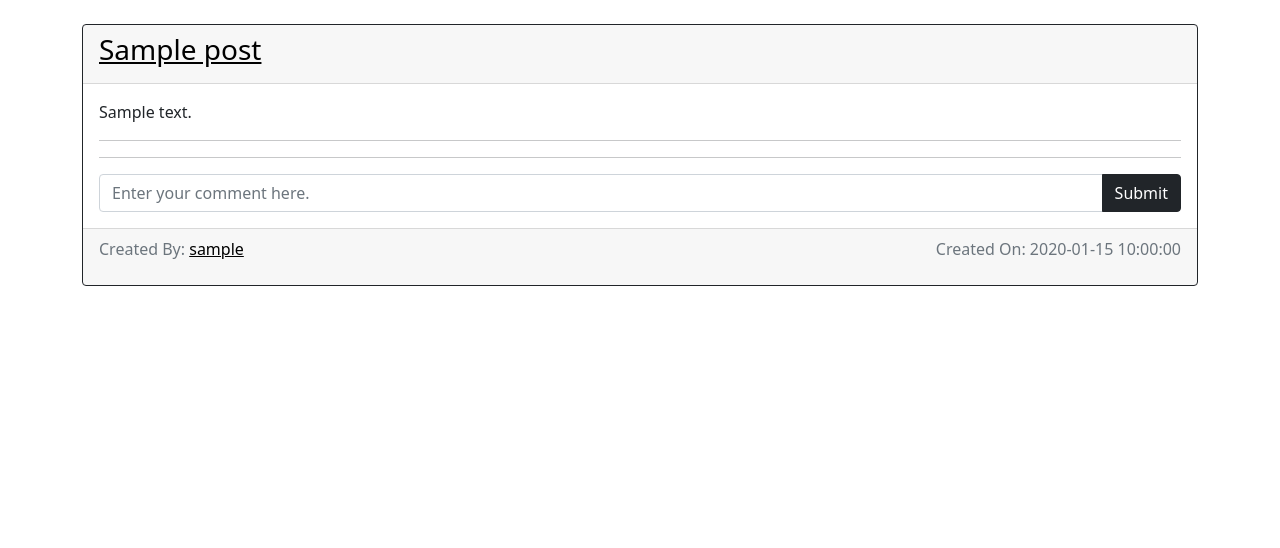
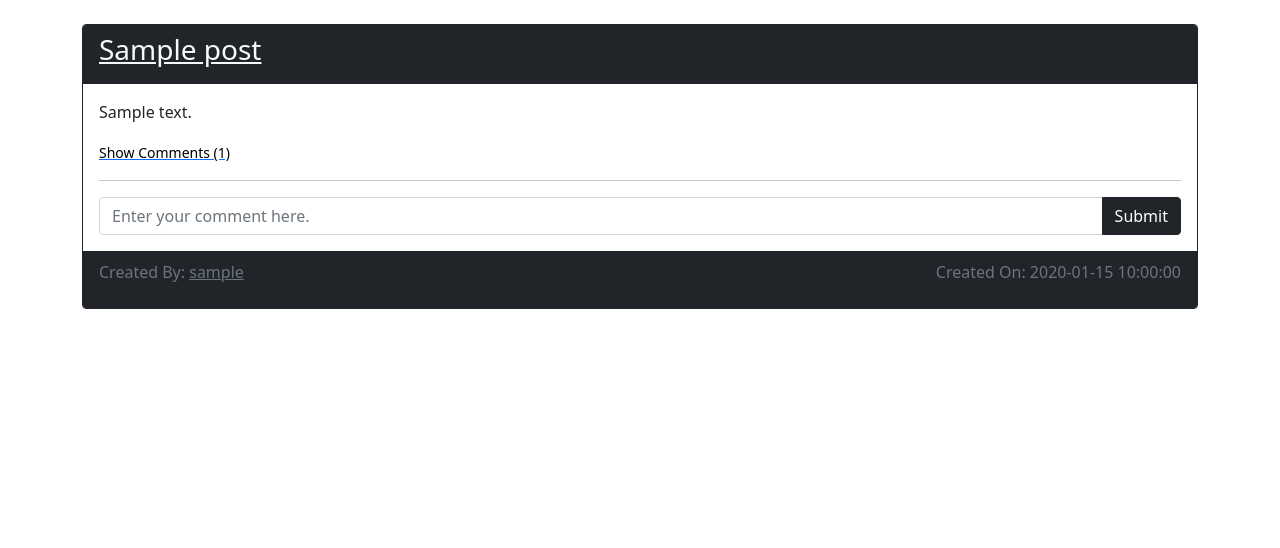
Before and after one commit to York13Pud/python-flask-blog-site, a Flask app: page / in a window 1280 px wide. Shown: the part 56-604 px from the top of the page. Run offline with Flask 2, Linux system fonts and the light colour scheme; tables that the repository leaves empty hold one stand-in row (values such as "Sample post").

Commit message:
Comments showing on posts & changed head/footer.

```diff
--- a/website/templates/index.html
+++ b/website/templates/index.html
@@ -9,15 +9,16 @@
     {% for post in posts %}
 
         <br />
+
         <div class="card border-dark">
-            <div class="card-header d-flex justify-content-between align-items-center">
-                <a class="text-black" href="{{ url_for("views.read_post", post_id = post.id) }}">
+            <div class="card-header d-flex justify-content-between align-items-center bg-dark">
+                <a class="text-light" href="{{ url_for("views.read_post", post_id = post.id) }}">
                     <h3>{{ post.title }}</h3>
                 </a>
-                <p class="text-black">
+                <p class="text-light">
                     {% if post.author == user.id%}
-                    <span class="bi bi-pencil">  </span><a class="text-black" href="{{ url_for("views.edit_post", post_id = post.id) }}">Edit</a> |
-                    <span class="bi bi-x-square">  </span><a class="text-black" href="{{ url_for("views.delete_post", post_id = post.id) }}">Delete</a>
+                    <span class="bi bi-pencil">  </span><a class="text-light" href="{{ url_for("views.edit_post", post_id = post.id) }}">Edit</a> |
+                    <span class="bi bi-x-square">  </span><a class="text-light" href="{{ url_for("views.delete_post", post_id = post.id) }}">Delete</a>
                     {% endif %}
                 </p>
 
@@ -25,39 +26,57 @@
             <div class="card-body justify-content-between align-items-center">
                 <div class="card-text">
                     <p>{{ post.text }}</p>
-                    <hr>
+
+
 
                     <div class="collapse" id="comment-{{ post.id }}">
                         <div class="card">
                             <div class="card-body" id="comments-expanded-{{ post.id }}">
                                 {% for comment in post.comments%}
                                     <div class="d-flex justify-content-between align-items-center">
-                                        <p><a class="text-black" href="{{ url_for("views.posts", username = comment.user.username) }}"> {{ comment.user.username }}: {{ comment.text }}</a></p>
+                                        <div>
+                                            <a class="text-black" href="{{ url_for("views.posts", username = comment.user.username) }}"> {{ comment.user.username }} Wrote:</a>
+                                        </div>
+                                        <div>
+                                            <small class="text-muted">{{ comment.date_created }}</small>
+                                        </div>
                                     </div>
-                                    <div>
-                                        <small class="text-muted">{{ comment.date }}</small>
+                                    <hr />
+                                    <div class="">
+                                        <p>{{ comment.text }}</p>
                                     </div>
                                 {% endfor %}
                             </div>
                         </div>
+                        <br>
                     </div>
+                    <p class="text">
+                    {% if post.comments | length > 0 %}
+                        <a data-bs-toggle="collapse" href="#comment-{{ post.id }}" role="button">
+                            <small class="text-black">Show Comments ({{ post.comments | length }})</small>
+                        </a>
+                    {% else %}
+                        <small class="text-muted">No comments for this article</small>
+                    {% endif %}
+                    </p>
                     <hr>
+
                     <form class="input-group" method="POST" action="{{ url_for("views.create_comment", post_id = post.id) }}">
                         <input class="form-control" id="text" name="text" placeholder="Enter your comment here." />
                         <button class="btn btn-dark" type="submit">Submit</button>
                     </form>
+
                 </div>
             </div>
 
 
-            <div class="card-footer text-muted d-flex justify-content-between align-items-center">
-                <p>Created By: <a class="text-black" href="{{ url_for("views.posts", username = post.user.username) }}"> {{ post.user.username }}</a></p>
+            <div class="card-footer text-muted d-flex justify-content-between align-items-center text-light bg-dark">
+                <p>Created By: <a class="text-light text-muted" href="{{ url_for("views.posts", username = post.user.username) }}"> {{ post.user.username }}</a></p>
                 <p>Created On: {{ post.date_created }}</p>
             </div>
         </div>
-
+        <br />
     {% endfor %}
-
 </div>
 
 {% endblock %}
```
